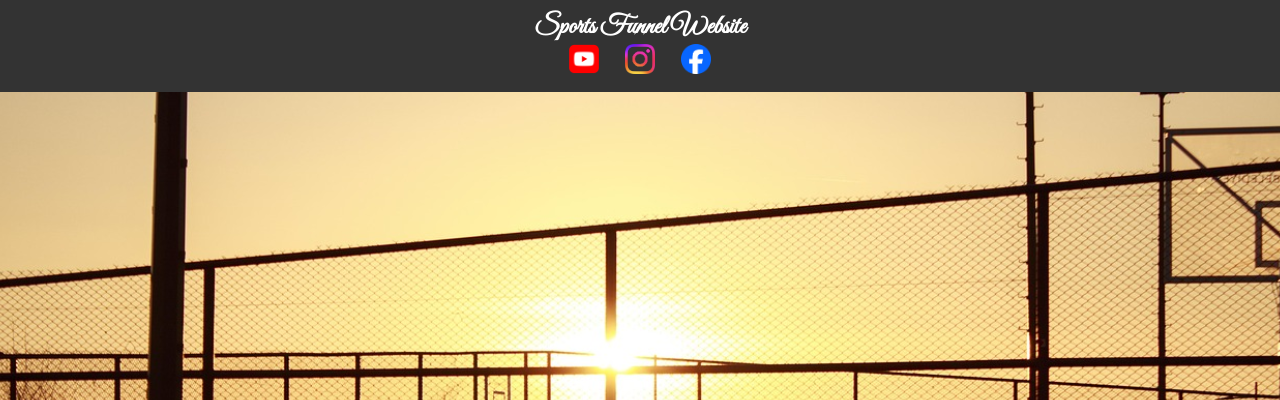
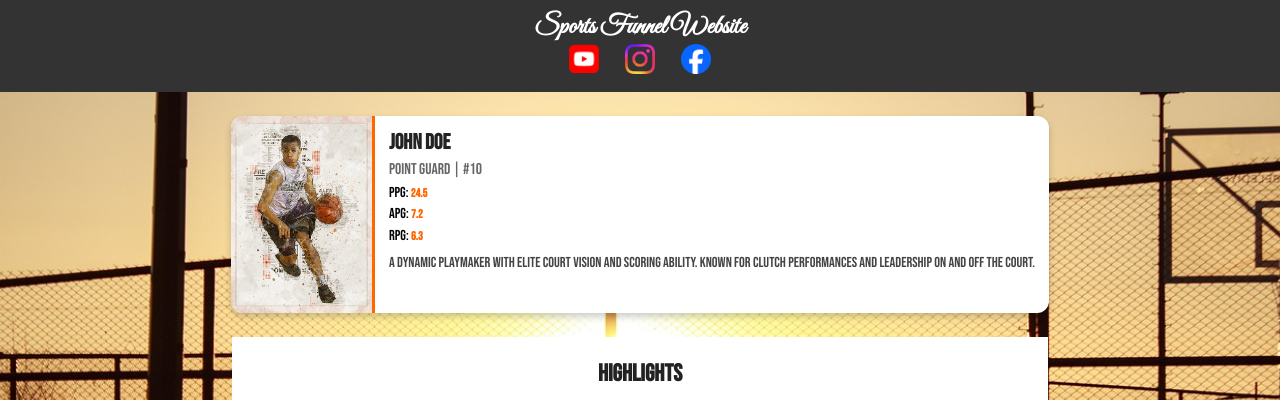
Before and after one commit to cali4nian/coreProgramming, a PHP site: page /player-profile.html in a window 1280 px wide. Shown: the top 400 px of the page. Run offline with PHP 8.4, Linux system fonts and the light colour scheme.

Commit message:
modify player profile page

```diff
--- a/sportsFunnelWebsite/css/player-profile.css
+++ b/sportsFunnelWebsite/css/player-profile.css
@@ -1,2 +1,7 @@
 /* Front pages defaults */
 @import url("front-default.css");
+
+/* Player Profile Styles */
+@import url("player-profile/player-profile.css");
+@import url("player-profile/highlights.css");
+@import url("player-profile/other-players.css");
--- /dev/null
+++ b/sportsFunnelWebsite/css/player-profile/highlights.css
@@ -0,0 +1,28 @@
+/* Highlights Section */
+.player-highlights {
+  text-align: center;
+  padding: 1.8rem;
+  max-width: 68rem;
+  background-color: #fff;
+  margin: 0 auto;
+}
+
+.player-highlights h2 {
+  font-size: 2rem;
+  color: #222;
+  margin-bottom: 1.25rem;
+}
+
+.video-container {
+  display: grid;
+  grid-template-columns: repeat(auto-fit, minmax(21rem, 1fr));
+  gap: 0.8rem;
+  justify-content: center;
+}
+
+.video-container iframe {
+  width: 100%;
+  height: 16.25rem;
+  border-radius: 0.6rem;
+  border: none;
+}
--- /dev/null
+++ b/sportsFunnelWebsite/css/player-profile/player-profile.css
@@ -0,0 +1,56 @@
+.player-profile-container {
+  display: flex;
+  justify-content: center;
+  align-items: center;
+  padding: 2rem;
+}
+
+.player-card {
+  display: flex;
+  background: #fff;
+  box-shadow: 0 0.3rem 0.6rem rgba(0, 0, 0, 0.2);
+  border-radius: 1rem;
+  overflow: hidden;
+  max-width: fit-content;
+  width: 100%;
+}
+
+.player-photo {
+  width: 12rem;
+  height: auto;
+  object-fit: cover;
+  border-right: 0.3rem solid #ff6600;
+}
+
+.player-info {
+  padding: 1.2rem;
+  text-align: left;
+}
+
+.player-name {
+  font-size: 1.8rem;
+  font-weight: bold;
+  margin-bottom: 0.4rem;
+  color: #222;
+}
+
+.player-position {
+  font-size: 1.3rem;
+  color: #666;
+}
+
+.player-stats p {
+  font-size: 1.2rem;
+  margin: 0.4rem 0;
+}
+
+.player-stats span {
+  font-weight: bold;
+  color: #ff6600;
+}
+
+.player-bio {
+  font-size: 1.2rem;
+  margin-top: 0.8rem;
+  color: #444;
+}
--- a/sportsFunnelWebsite/player-profile.html
+++ b/sportsFunnelWebsite/player-profile.html
@@ -26,7 +26,69 @@
     </nav>
     <!-- END Navigation -->
 
-    <h1 style="min-height: 100vh; padding: 70rem 0">Player profile</h1>
+    <!-- Player Profile Section -->
+    <section class="player-profile-container">
+      <div class="player-card">
+        <img src="img/basketball-6648112_640.jpg" alt="Player Image" class="player-photo" />
+        <div class="player-info">
+          <h2 class="player-name">John Doe</h2>
+          <p class="player-position">Point Guard | #10</p>
+          <div class="player-stats">
+            <p>PPG: <span>24.5</span></p>
+            <p>APG: <span>7.2</span></p>
+            <p>RPG: <span>6.3</span></p>
+          </div>
+          <p class="player-bio">A dynamic playmaker with elite court vision and scoring ability. Known for clutch performances and leadership on and off the court.</p>
+        </div>
+      </div>
+    </section>
+    <!-- END Player Profile Section -->
+
+    <!-- Player Highlights Section -->
+    <section class="player-highlights">
+      <h2>Highlights</h2>
+      <div class="video-container">
+        <iframe src="https://www.youtube.com/embed/VIDEO_ID_1" allowfullscreen></iframe>
+        <iframe src="https://www.youtube.com/embed/VIDEO_ID_2" allowfullscreen></iframe>
+        <iframe src="https://www.youtube.com/embed/VIDEO_ID_3" allowfullscreen></iframe>
+        <iframe src="https://www.youtube.com/embed/VIDEO_ID_4" allowfullscreen></iframe>
+        <iframe src="https://www.youtube.com/embed/VIDEO_ID_5" allowfullscreen></iframe>
+      </div>
+    </section>
+    <!-- END Player Highlights Section -->
+
+    <!-- Other Players Section -->
+    <section class="other-players">
+      <h2>Other Players</h2>
+      <div class="players-grid">
+        <div class="player-card-small">
+          <img src="img/basketball-6648112_640.jpg" alt="Player 1" />
+          <h3>Mike Johnson</h3>
+          <p>Small Forward</p>
+        </div>
+        <div class="player-card-small">
+          <img src="img/basketball-6648112_640.jpg" alt="Player 2" />
+          <h3>Chris Smith</h3>
+          <p>Shooting Guard</p>
+        </div>
+        <div class="player-card-small">
+          <img src="img/basketball-6648112_640.jpg" alt="Player 3" />
+          <h3>David Brown</h3>
+          <p>Power Forward</p>
+        </div>
+        <div class="player-card-small">
+          <img src="img/basketball-6648112_640.jpg" alt="Player 4" />
+          <h3>James White</h3>
+          <p>Center</p>
+        </div>
+        <div class="player-card-small">
+          <img src="img/basketball-6648112_640.jpg" alt="Player 5" />
+          <h3>Ryan Green</h3>
+          <p>Point Guard</p>
+        </div>
+      </div>
+    </section>
+    <!-- END Other Players Section -->
 
     <!-- Footer Section -->
     <footer class="footer">
```
Also changed, not shown: sportsFunnelWebsite/css/player-profile/other-players.css (added, +46 -0 lines).
